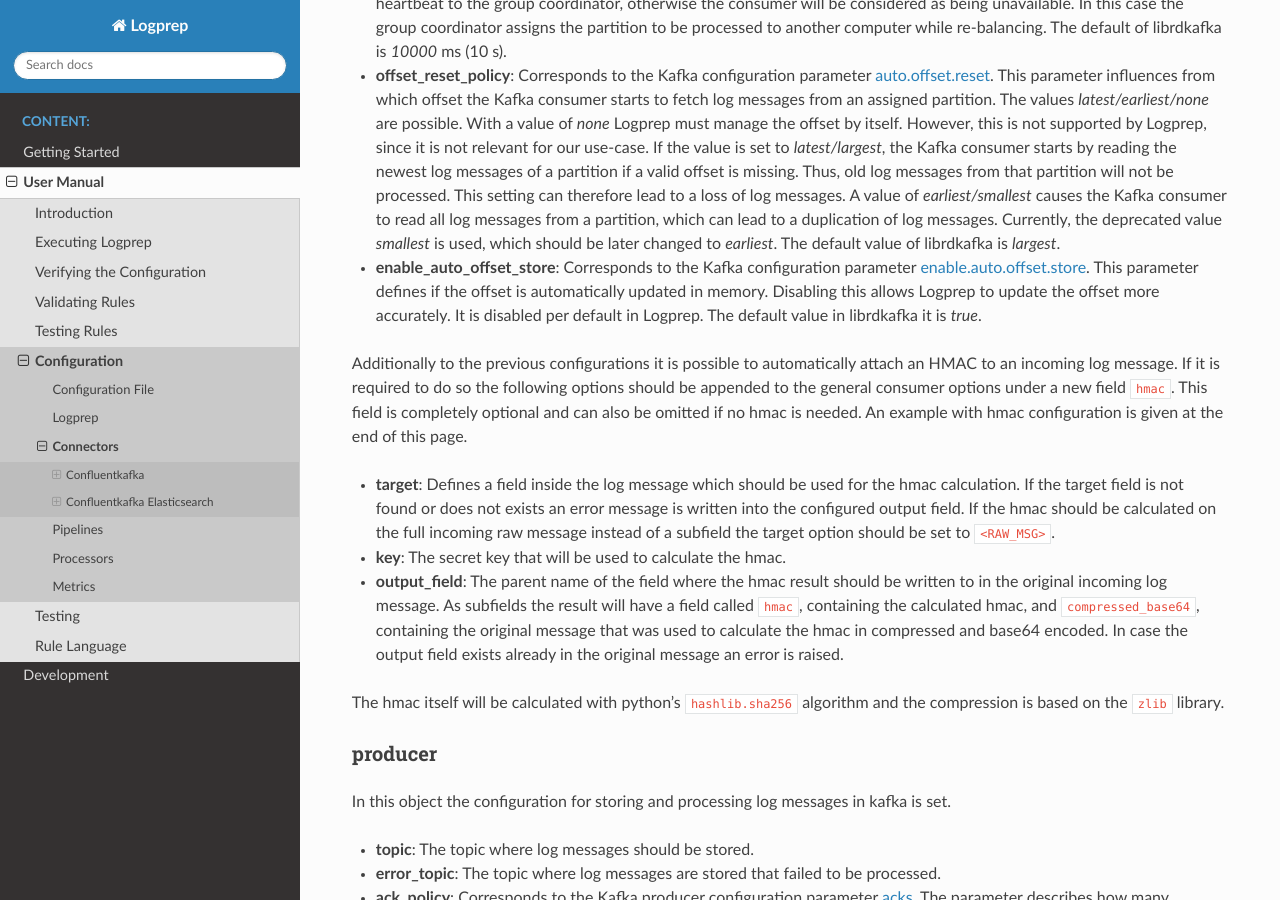
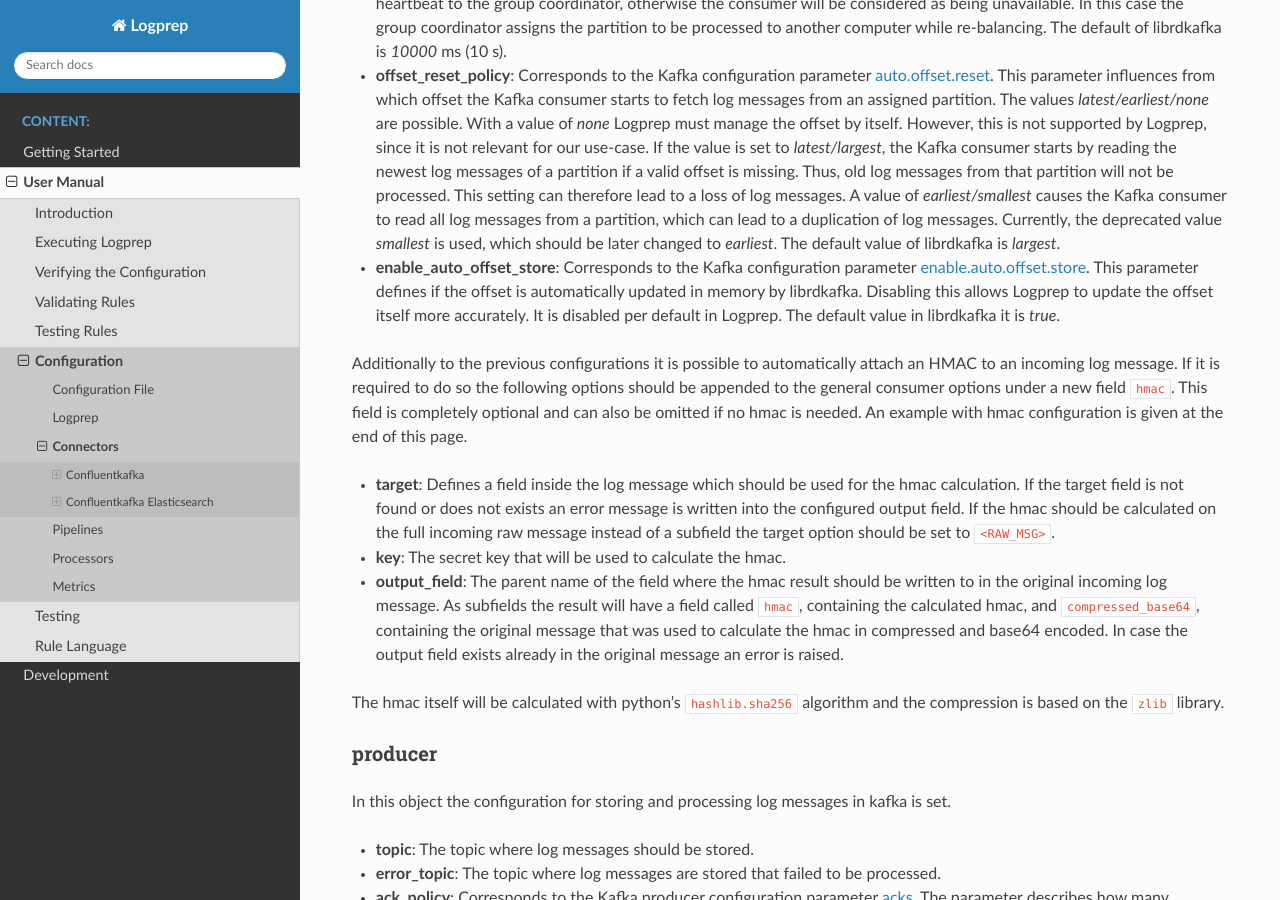
Before and after one commit to fkie-cad/Logprep, a Sphinx documentation site: the page built from doc/source/user_manual/configuration/connector.rst, in a window 1280 px wide and 900 px high, scrolled down 1142 px. Built offline with Sphinx 7.4.7 and the Read the Docs theme 2.0.0, drawn with Linux system fonts in a browser that asks for light colours.

Commit message:
Clarify documentation for auto_offset_store

```diff
--- a/doc/source/user_manual/configuration/connector.rst
+++ b/doc/source/user_manual/configuration/connector.rst
@@ -49,7 +49,7 @@ This object configures how log messages are being fetched from Kafka.
 - **auto_commit**: Corresponds to the Kafka configuration parameter `enable.auto.commit <https://github.com/edenhill/librdkafka/blob/master/CONFIGURATION.md>`_. Enabling this parameter causes offsets being sent automatically and periodically. The values can be either *true/false* or *on/off*. Currently, this has to be set to *true*, since independent committing is not implemented in Logprep and it would not make sense to activate it anyways. The default setting of librdkafka is *true*.
 - **session_timeout**: Corresponds to the Kafka configuration parameter `session.timeout.ms <https://github.com/edenhill/librdkafka/blob/master/CONFIGURATION.md>`_. This defines the maximum duration a kafka consumer can be without contact to the Kafka broker. The kafka consumer must regularly send a heartbeat to the group coordinator, otherwise the consumer will be considered as being unavailable. In this case the group coordinator assigns the partition to be processed to another computer while re-balancing. The default of librdkafka is `10000` ms (10 s).
 - **offset_reset_policy**: Corresponds to the Kafka configuration parameter `auto.offset.reset <https://github.com/edenhill/librdkafka/blob/master/CONFIGURATION.md>`_. This parameter influences from which offset the Kafka consumer starts to fetch log messages from an assigned partition. The values *latest/earliest/none* are possible. With a value of *none* Logprep must manage the offset by itself. However, this is not supported by Logprep, since it is not relevant for our use-case. If the value is set to *latest/largest*, the Kafka consumer starts by reading the newest log messages of a partition if a valid offset is missing. Thus, old log messages from that partition will not be processed. This setting can therefore lead to a loss of log messages. A value of *earliest/smallest* causes the Kafka consumer to read all log messages from a partition, which can lead to a duplication of log messages. Currently, the deprecated value *smallest* is used, which should be later changed to *earliest*. The default value of librdkafka is *largest*.
-- **enable_auto_offset_store**: Corresponds to the Kafka configuration parameter `enable.auto.offset.store <https://github.com/edenhill/librdkafka/blob/master/CONFIGURATION.md>`_. This parameter defines if the offset is automatically updated in memory. Disabling this allows Logprep to update the offset more accurately. It is disabled per default in Logprep. The default value in librdkafka it is *true*.
+- **enable_auto_offset_store**: Corresponds to the Kafka configuration parameter `enable.auto.offset.store <https://github.com/edenhill/librdkafka/blob/master/CONFIGURATION.md>`_. This parameter defines if the offset is automatically updated in memory by librdkafka. Disabling this allows Logprep to update the offset itself more accurately. It is disabled per default in Logprep. The default value in librdkafka it is *true*.
 
 Additionally to the previous configurations it is possible to automatically attach an HMAC to an incoming log message.
 If it is required to do so the following options should be appended to the general consumer options under a new
```
